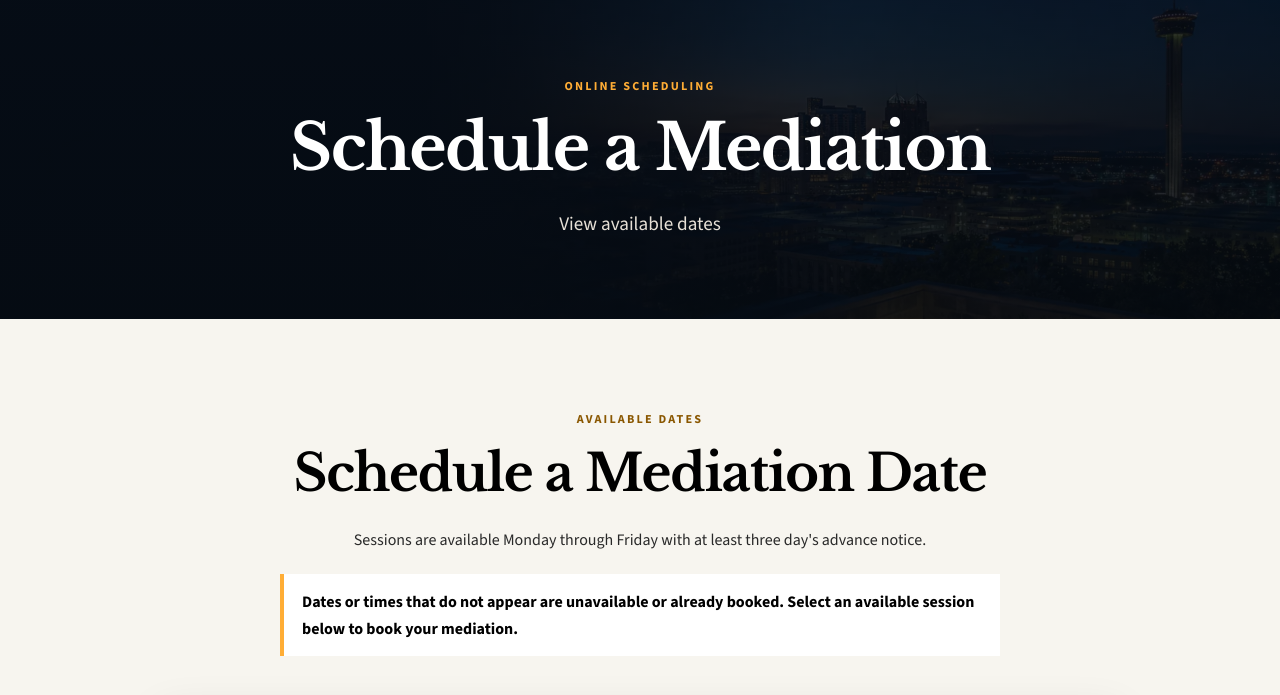
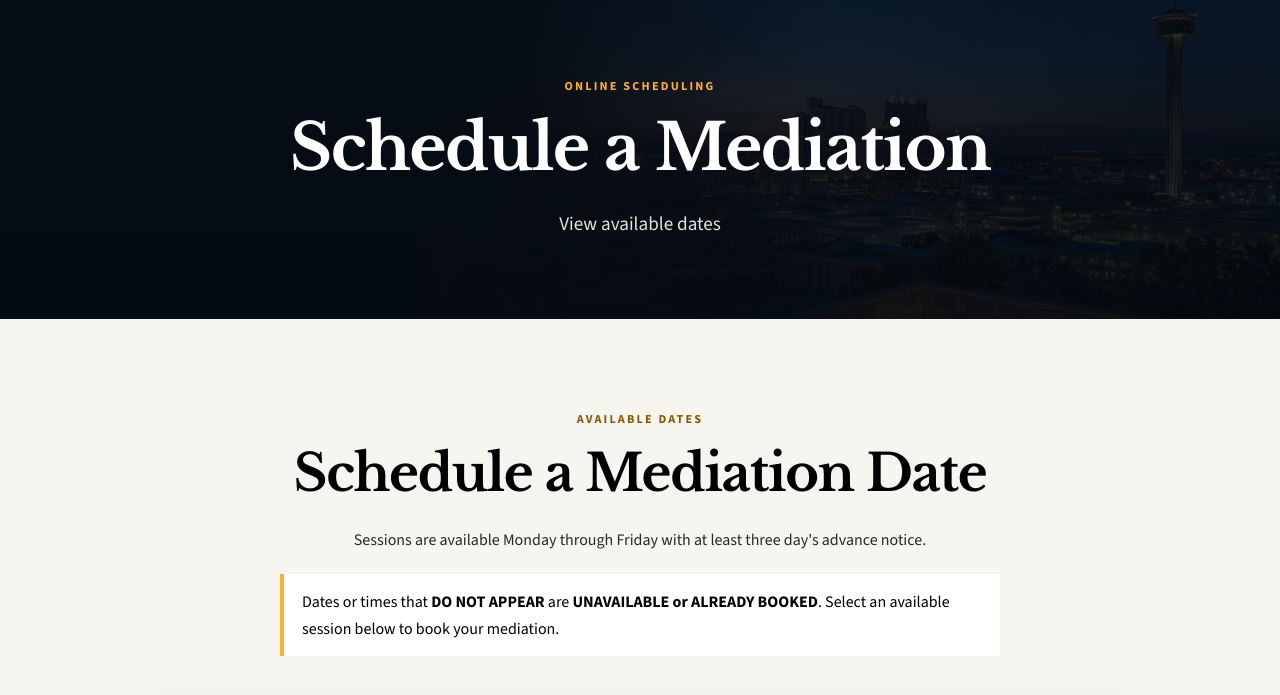
Before and after one commit to victorpena210/texmediator, a plain HTML site: page schedule.html in a window 1280 px wide. Shown: the part 90-785 px from the top of the page. Drawn offline with nearby package versions, Linux system fonts and the light colour scheme.

Commit message:
updated phrasing

```diff
--- a/schedule.html
+++ b/schedule.html
@@ -173,10 +173,9 @@
                 </p>
 
                 <p class="availability-note">
-                    <strong>
-                        Dates or times that do not appear are unavailable or already booked.
+                    Dates or times that <strong>DO NOT APPEAR</strong> are <strong>UNAVAILABLE or ALREADY BOOKED</strong>.
                         Select an available session below to book your mediation.
-                    </strong>
+
                 </p>
             </div>
 
```
